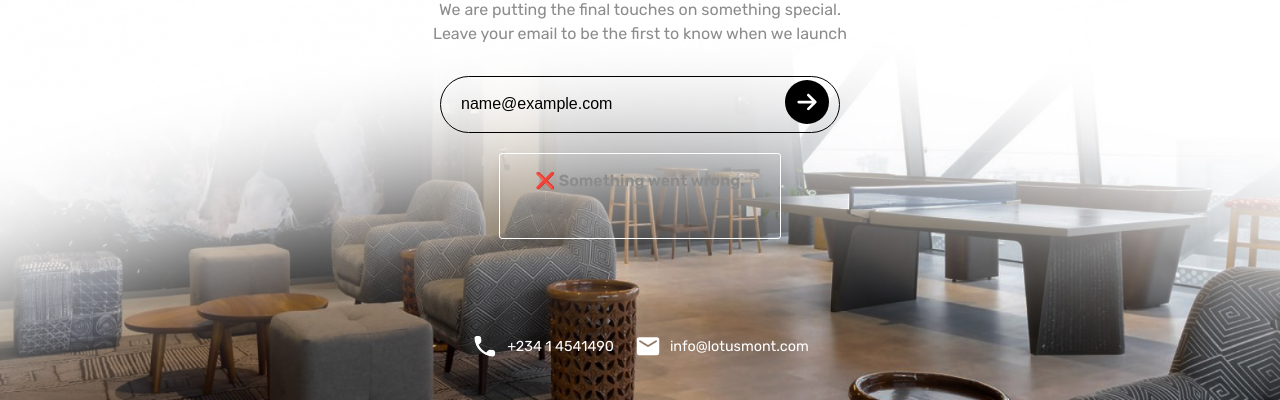
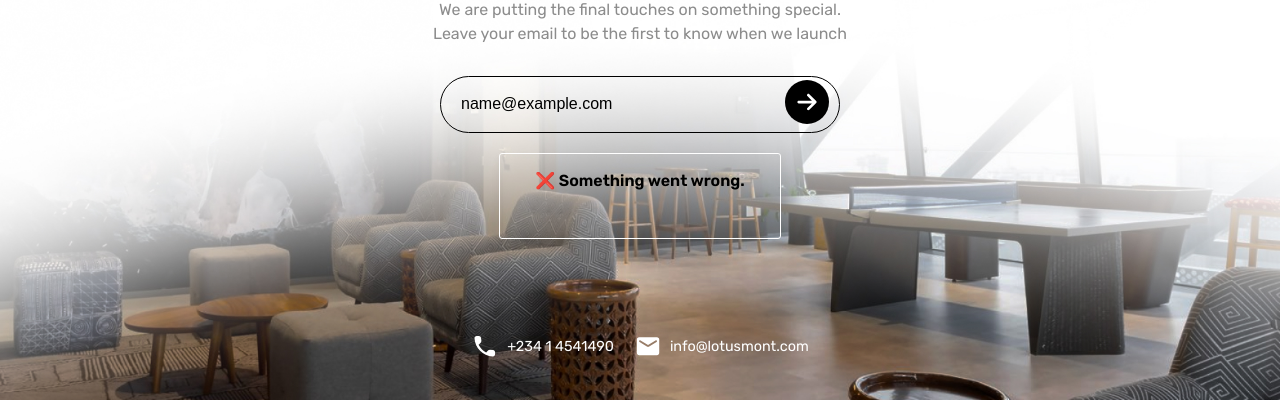
Before and after one commit to Brixx961/lotusmont, a website: page public/index.html in a window 1280 px wide. Both pictures are taken after typing "name@example.com" into the empty fields and a click on the button 807 px from the left and 516 px from the top of the page. Shown: the part 400-800 px from the top of the page. Drawn offline with Linux system fonts and the light colour scheme; no server answers.

```diff
--- a/public/index.html
+++ b/public/index.html
@@ -40,7 +40,7 @@
 </span></button>
       </form>
       <div id="popup-message" class="popup-message hidden">
-      <p id="popup-text"></p>
+      <p style="color: black;" id="popup-text"></p>
       </div>
 
 
```
